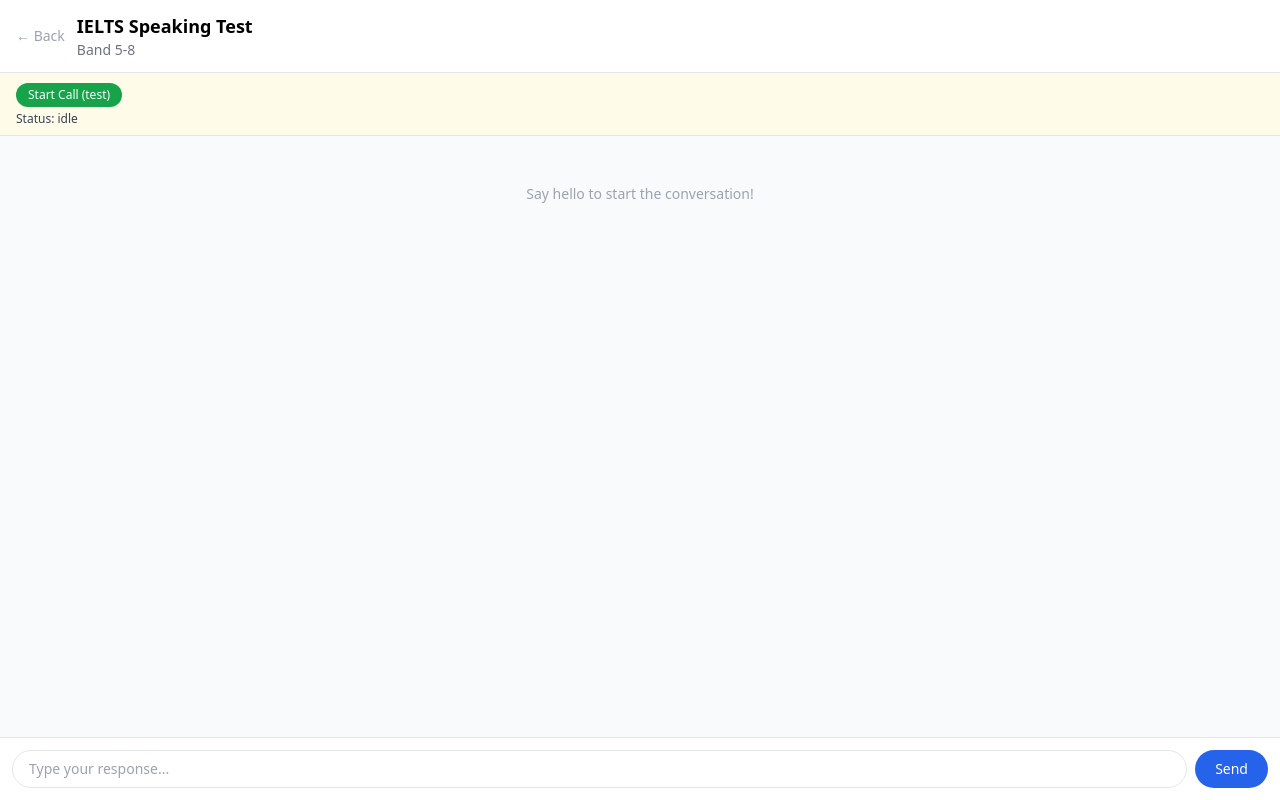
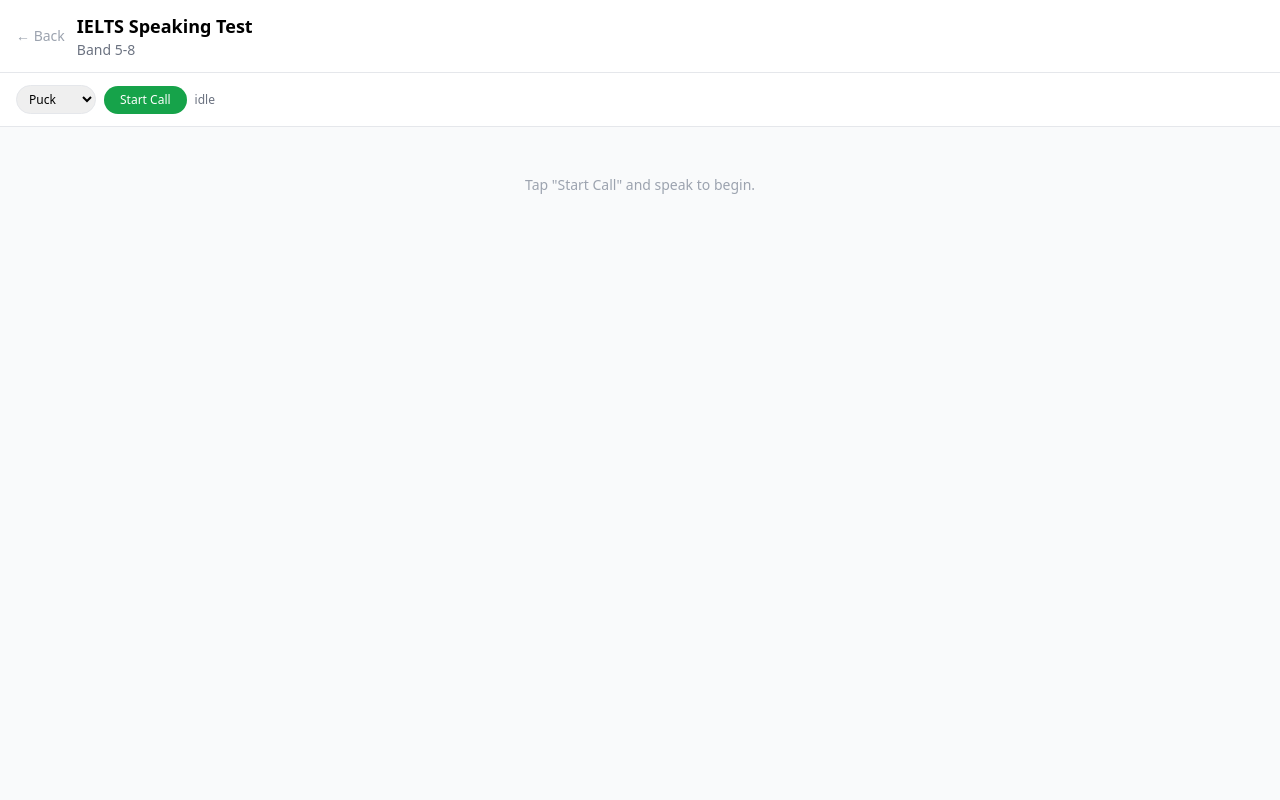
Before and after one commit to Ahmed-apou-lhaasan/ai-language-coach, a Next.js app: page /practice/ielts-speaking in a window 1280 px wide. Built offline with nearby package versions, Linux system fonts and the light colour scheme.

Commit message:
Update page.tsx

```diff
--- a/app/practice/[scenarioId]/page.tsx
+++ b/app/practice/[scenarioId]/page.tsx
@@ -1,23 +1,32 @@
 "use client";
 
 import { useState, useRef } from "react";
+import { useParams } from "next/navigation";
 import { GoogleGenAI, Modality } from "@google/genai";
-import { useParams } from "next/navigation";
 import { getScenario } from "@/lib/scenarios";
 
-type Message = { role: "user" | "assistant"; content: string };
+type Transcript = { role: "user" | "assistant"; content: string };
+
+const VOICES = ["Puck", "Charon", "Kore", "Fenrir", "Aoede"];
 
 export default function PracticePage() {
   const params = useParams();
   const scenarioId = params.scenarioId as string;
   const scenario = getScenario(scenarioId);
 
-  const [messages, setMessages] = useState<Message[]>([]);
-  const [input, setInput] = useState("");
-  const [isLoading, setIsLoading] = useState(false);
-  const [error, setError] = useState("");
   const [callStatus, setCallStatus] = useState("idle");
+  const [transcripts, setTranscripts] = useState<Transcript[]>([]);
+  const [voice, setVoice] = useState("Puck");
+
   const sessionRef = useRef<any>(null);
+  const audioCtxInRef = useRef<AudioContext | null>(null);
+  const audioCtxOutRef = useRef<AudioContext | null>(null);
+  const streamRef = useRef<MediaStream | null>(null);
+  const processorRef = useRef<ScriptProcessorNode | null>(null);
+  const playTimeRef = useRef(0);
+  const currentUserLineRef = useRef("");
+  const currentAiLineRef = useRef("");
+
   if (!scenario) {
     return (
       <div className="min-h-screen flex items-center justify-center">
@@ -26,8 +35,60 @@
     );
   }
 
+  function floatTo16BitPCM(input: Float32Array) {
+    const output = new Int16Array(input.length);
+    for (let i = 0; i < input.length; i++) {
+      const s = Math.max(-1, Math.min(1, input[i]));
+      output[i] = s < 0 ? s * 0x8000 : s * 0x7fff;
+    }
+    return output;
+  }
+
+  function toBase64(bytes: Uint8Array) {
+    let binary = "";
+    for (let i = 0; i < bytes.length; i++) binary += String.fromCharCode(bytes[i]);
+    return btoa(binary);
+  }
+
+  function downsampleTo16k(buffer: Float32Array, inRate: number) {
+    if (inRate === 16000) return buffer;
+    const ratio = inRate / 16000;
+    const newLength = Math.round(buffer.length / ratio);
+    const result = new Float32Array(newLength);
+    for (let i = 0; i < newLength; i++) {
+      result[i] = buffer[Math.floor(i * ratio)];
+    }
+    return result;
+  }
+
+  async function playAudioChunk(base64Data: string) {
+    if (!audioCtxOutRef.current) {
+      audioCtxOutRef.current = new AudioContext({ sampleRate: 24000 });
+      playTimeRef.current = audioCtxOutRef.current.currentTime;
+    }
+    const ctx = audioCtxOutRef.current;
+    const binary = atob(base64Data);
+    const bytes = new Uint8Array(binary.length);
+    for (let i = 0; i < binary.length; i++) bytes[i] = binary.charCodeAt(i);
+    const int16 = new Int16Array(bytes.buffer);
+    const float32 = new Float32Array(int16.length);
+    for (let i = 0; i < int16.length; i++) float32[i] = int16[i] / 32768;
+
+    const audioBuffer = ctx.createBuffer(1, float32.length, 24000);
+    audioBuffer.copyToChannel(float32, 0);
+
+    const source = ctx.createBufferSource();
+    source.buffer = audioBuffer;
+    source.connect(ctx.destination);
+
+    const startAt = Math.max(playTimeRef.current, ctx.currentTime);
+    source.start(startAt);
+    playTimeRef.current = startAt + audioBuffer.duration;
+  }
+
   async function startCall() {
     setCallStatus("connecting");
+    setTranscripts([]);
     try {
       const res = await fetch("/api/live-token", { method: "POST" });
       const data = await res.json();
@@ -40,48 +101,101 @@
 
       const session = await ai.live.connect({
         model: "gemini-2.5-flash-native-audio-preview-12-2025",
-        config: { responseModalities: [Modality.AUDIO] },
+        config: {
+          responseModalities: [Modality.AUDIO],
+          speechConfig: {
+            voiceConfig: { prebuiltVoiceConfig: { voiceName: voice } },
+          },
+          systemInstruction: scenario.systemPrompt,
+          outputAudioTranscription: {},
+          inputAudioTranscription: {},
+        },
         callbacks: {
           onopen: () => setCallStatus("connected"),
           onclose: () => setCallStatus("closed"),
           onerror: (e: any) => setCallStatus("error: " + (e.message || "connection error")),
-          onmessage: () => {},
+          onmessage: (msg: any) => {
+            const sc = msg.serverContent;
+            if (!sc) return;
+
+            if (sc.outputTranscription?.text) {
+              currentAiLineRef.current += sc.outputTranscription.text;
+              setTranscripts((prev) => {
+                const next = [...prev];
+                if (next.length && next[next.length - 1].role === "assistant" && sc.turnComplete !== true && currentAiLineRef.current.length > sc.outputTranscription.text.length) {
+                  next[next.length - 1] = { role: "assistant", content: currentAiLineRef.current };
+                } else {
+                  next.push({ role: "assistant", content: currentAiLineRef.current });
+                }
+                return next;
+              });
+            }
+
+            if (sc.inputTranscription?.text) {
+              currentUserLineRef.current += sc.inputTranscription.text;
+              setTranscripts((prev) => {
+                const next = [...prev];
+                if (next.length && next[next.length - 1].role === "user" && currentUserLineRef.current.length > sc.inputTranscription.text.length) {
+                  next[next.length - 1] = { role: "user", content: currentUserLineRef.current };
+                } else {
+                  next.push({ role: "user", content: currentUserLineRef.current });
+                }
+                return next;
+              });
+            }
+
+            if (sc.turnComplete) {
+              currentAiLineRef.current = "";
+              currentUserLineRef.current = "";
+            }
+
+            const parts = sc.modelTurn?.parts || [];
+            for (const part of parts) {
+              if (part.inlineData?.data) {
+                playAudioChunk(part.inlineData.data);
+              }
+            }
+
+            if (sc.interrupted) {
+              playTimeRef.current = audioCtxOutRef.current?.currentTime || 0;
+            }
+          },
         },
       });
 
       sessionRef.current = session;
+
+      const stream = await navigator.mediaDevices.getUserMedia({ audio: true });
+      streamRef.current = stream;
+      const audioCtx = new AudioContext();
+      audioCtxInRef.current = audioCtx;
+      const source = audioCtx.createMediaStreamSource(stream);
+      const processor = audioCtx.createScriptProcessor(4096, 1, 1);
+      processorRef.current = processor;
+
+      processor.onaudioprocess = (e) => {
+        const input = e.inputBuffer.getChannelData(0);
+        const downsampled = downsampleTo16k(input, audioCtx.sampleRate);
+        const pcm16 = floatTo16BitPCM(downsampled);
+        const base64Audio = toBase64(new Uint8Array(pcm16.buffer));
+        sessionRef.current?.sendRealtimeInput({
+          audio: { data: base64Audio, mimeType: "audio/pcm;rate=16000" },
+        });
+      };
+
+      source.connect(processor);
+      processor.connect(audioCtx.destination);
     } catch (err: any) {
       setCallStatus("error: " + (err.message || "unknown"));
     }
   }
-  async function sendMessage(e: React.FormEvent) {
-    e.preventDefault();
-    if (!input.trim() || isLoading) return;
 
-    const newMessages: Message[] = [...messages, { role: "user", content: input }];
-    setMessages(newMessages);
-    setInput("");
-    setIsLoading(true);
-    setError("");
-
-    try {
-      const res = await fetch("/api/chat", {
-        method: "POST",
-        headers: { "Content-Type": "application/json" },
-        body: JSON.stringify({ messages: newMessages, scenarioId }),
-      });
-      const data = await res.json();
-
-      if (data.error) {
-        setError(data.error);
-      } else {
-        setMessages([...newMessages, { role: "assistant", content: data.reply }]);
-      }
-    } catch (err) {
-      setError("Network error. Please try again.");
-    } finally {
-      setIsLoading(false);
-    }
+  function endCall() {
+    processorRef.current?.disconnect();
+    audioCtxInRef.current?.close();
+    streamRef.current?.getTracks().forEach((t) => t.stop());
+    sessionRef.current?.close();
+    setCallStatus("idle");
   }
 
   return (
@@ -94,54 +208,50 @@
         </div>
       </header>
 
-      <div className="px-4 py-2 bg-yellow-50 border-b">
-        <button
-          onClick={startCall}
-          className="text-xs bg-green-600 text-white px-3 py-1 rounded-full"
+      <div className="px-4 py-3 bg-white border-b flex items-center gap-2 flex-wrap">
+        <select
+          value={voice}
+          onChange={(e) => setVoice(e.target.value)}
+          disabled={callStatus === "connected" || callStatus === "connecting"}
+          className="text-xs border rounded-full px-2 py-1"
         >
-          Start Call (test)
-        </button>
-        <p className="text-xs mt-1 text-gray-700">Status: {callStatus}</p>
+          {VOICES.map((v) => (
+            <option key={v} value={v}>{v}</option>
+          ))}
+        </select>
+
+        {callStatus === "connected" ? (
+          <button onClick={endCall} className="text-xs bg-red-600 text-white px-4 py-1.5 rounded-full">
+            End Call
+          </button>
+        ) : (
+          <button onClick={startCall} className="text-xs bg-green-600 text-white px-4 py-1.5 rounded-full">
+            Start Call
+          </button>
+        )}
+        <span className="text-xs text-gray-500">{callStatus}</span>
       </div>
 
       <div className="flex-1 overflow-y-auto px-4 py-4 space-y-4">
-        {messages.length === 0 && (
+        {transcripts.length === 0 && (
           <p className="text-center text-gray-400 text-sm mt-8">
-            Say hello to start the conversation!
+            Tap "Start Call" and speak to begin.
           </p>
         )}
-        {messages.map((m, i) => (
-          <div key={i} className={m.role === "user" ? "flex justify-end" : "flex justify-start"}>
+        {transcripts.map((t, i) => (
+          <div key={i} className={t.role === "user" ? "flex justify-end" : "flex justify-start"}>
             <div
               className={`max-w-[80%] rounded-2xl px-4 py-2 ${
-                m.role === "user"
+                t.role === "user"
                   ? "bg-blue-600 text-white rounded-br-sm"
                   : "bg-white border rounded-bl-sm"
               }`}
             >
-              {m.content}
+              {t.content}
             </div>
           </div>
         ))}
-        {isLoading && <p className="text-sm text-gray-400">Typing...</p>}
-        {error && <p className="text-sm text-red-500">Error: {error}</p>}
       </div>
-
-      <form onSubmit={sendMessage} className="p-3 bg-white border-t flex gap-2">
-        <input
-          value={input}
-          onChange={(e) => setInput(e.target.value)}
-          placeholder="Type your response..."
-          className="flex-1 border rounded-full px-4 py-2 text-sm focus:outline-none focus:ring-2 focus:ring-blue-500"
-        />
-        <button
-          type="submit"
-          disabled={isLoading}
-          className="bg-blue-600 text-white rounded-full px-5 py-2 text-sm font-medium disabled:opacity-50"
-        >
-          Send
-        </button>
-      </form>
     </div>
   );
 }
```
